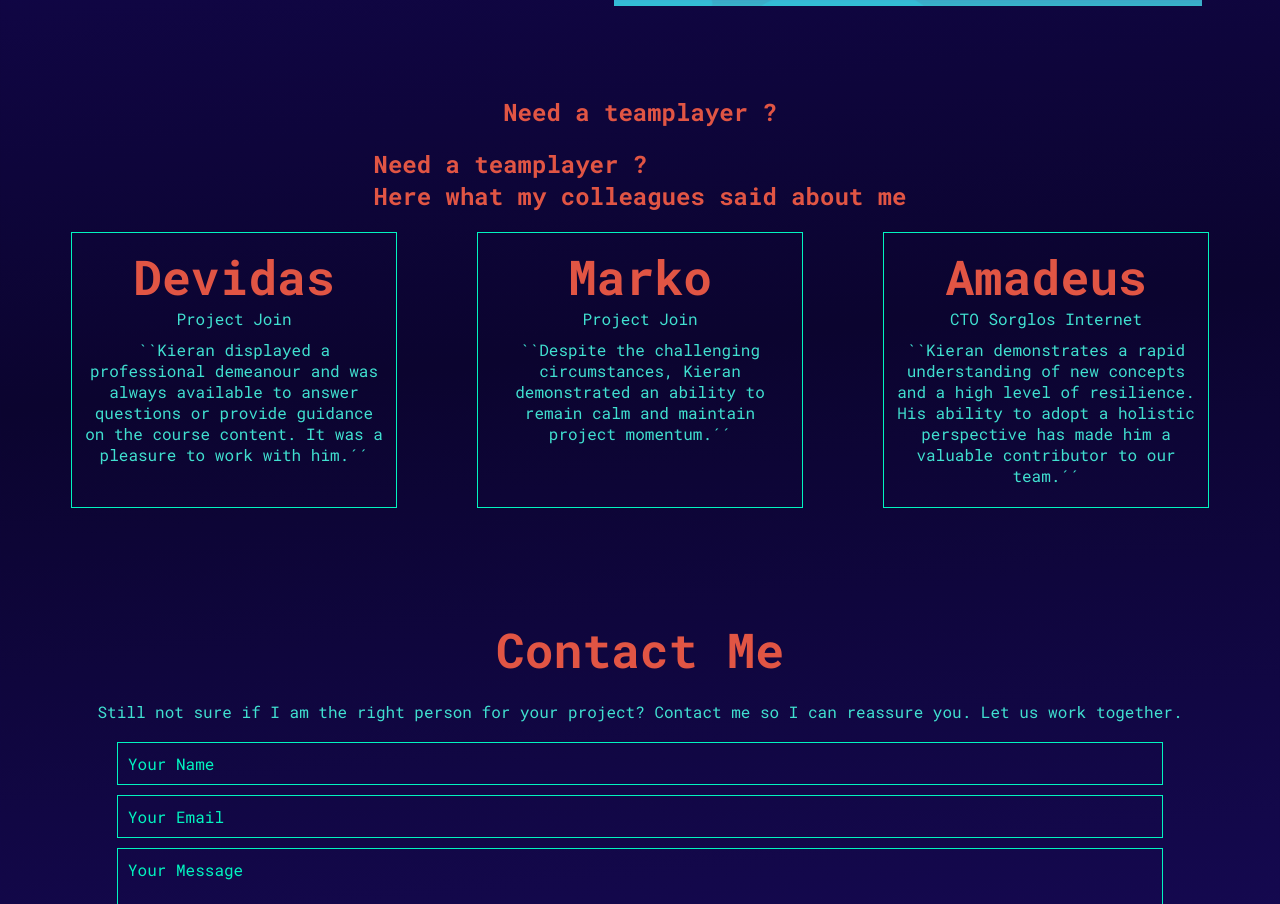
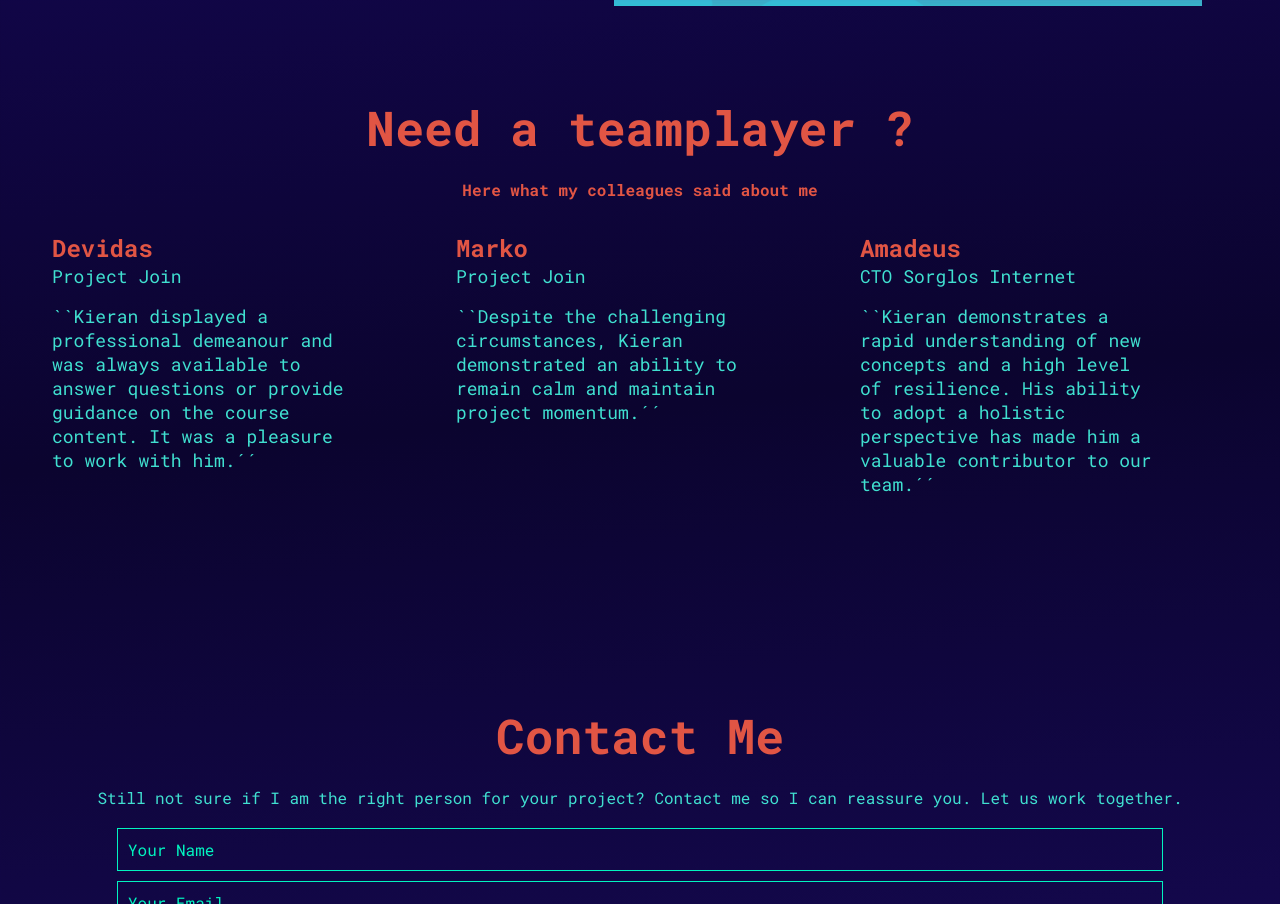
Before and after one commit to NoelKi/Portfolio-Angular-17, an Angular app: page / in a window 1280 px wide. Shown: the part 3094-3998 px from the top of the page. Built offline with nearby package versions, Linux system fonts and the light colour scheme.

Commit message:
finish teammates section

```diff
--- a/src/app/teamplayer-macro/teamplayer-macro.component.scss
+++ b/src/app/teamplayer-macro/teamplayer-macro.component.scss
@@ -22,3 +22,27 @@ p {
   font-size: 16px;
   padding-bottom: 10px;
 }
+
+@media (min-width: 1200px) {
+  div {
+    border: none;
+    align-items: flex-start;
+  }
+
+  h3 {
+    font-size: 24px;
+    font-weight: 700;
+  }
+
+  p {
+    font-size: 18px;
+    text-align: left;
+    font-weight: 400;
+  }
+
+  .project {
+    font-weight: 400;
+    font-size: 18px;
+    padding-bottom: 16px;
+  }
+}
--- a/src/app/teamplayer/teamplayer.component.html
+++ b/src/app/teamplayer/teamplayer.component.html
@@ -1,12 +1,17 @@
 <section>
-    <h3 class="font-robotomono orange">Need a teamplayer ?</h3>
-    <div>
-        <h4 class="font-robotomono orange">Need a teamplayer ?</h4>
-        <h4 class="font-robotomono orange">Here what my colleagues said about me</h4>
-    </div>
-    <div class="content">
-        @for (evaluation of evaluations; track $index) {
-        <app-teamplayer-macro [evaluation]="evaluation"></app-teamplayer-macro>
-        }
+    <div class="wrap">
+        <h3 class="font-robotomono orange big-headline">Need a teamplayer ?</h3>
+        <div class="container">
+            <h4 class="font-robotomono orange no-wrap small-headline">Need a teamplayer? &ensp; </h4>
+            <h4 class="font-robotomono orange no-wrap">Here what my colleagues said about me</h4>
+        </div>
+        <div class="content">
+            <div class="arrow-container">
+                <img src="assets/img/arrows/arrow-6.svg">
+            </div>
+            @for (evaluation of evaluations; track $index) { <app-teamplayer-macro
+                [evaluation]="evaluation"></app-teamplayer-macro>
+            }
+        </div>
     </div>
 </section>
--- a/src/app/teamplayer/teamplayer.component.scss
+++ b/src/app/teamplayer/teamplayer.component.scss
@@ -2,8 +2,19 @@
 @import "./../../mixins";
 
 section {
+  @include dFlex();
+  width: 100vw;
+  padding-bottom: 100px;
+}
+
+.wrap {
   @include dFlex($g: 20px, $fd: column);
   padding-bottom: 100px;
+  width: 100vw;
+}
+
+.no-wrap {
+  white-space: nowrap;
 }
 
 .content {
@@ -13,13 +24,54 @@ section {
   padding-bottom: 10px;
 }
 
-@media (min-width: 1000px) {
+.container {
+  display: flex;
+  flex-direction: row;
+}
+
+.big-headline {
+  display: block;
+}
+
+.small-headline {
+  display: none;
+  padding-right: 10px;
+}
+
+.arrow-container {
+  height: 250px;
+  @include dFlex($ai: flex-start);
+  display: none;
+}
+
+@media (min-width: 1300px) {
   .content {
-    justify-content: center;
+    width: max-content;
+  }
+}
+
+@media (min-width: 1400px) {
+  .arrow-container {
+    display: flex;
   }
 
   h3,
   h4 {
     font-size: 24px;
   }
+
+  .big-headline {
+    display: none;
+  }
+
+  .small-headline {
+    display: flex;
+  }
+
+  .wrap {
+    align-items: flex-start;
+    width: max-content;
+    max-width: 1440px;
+    padding: 0 78px;
+  }
 }
```
Also changed, not shown: src/assets/img/arrows/arrow-6.svg (added).
